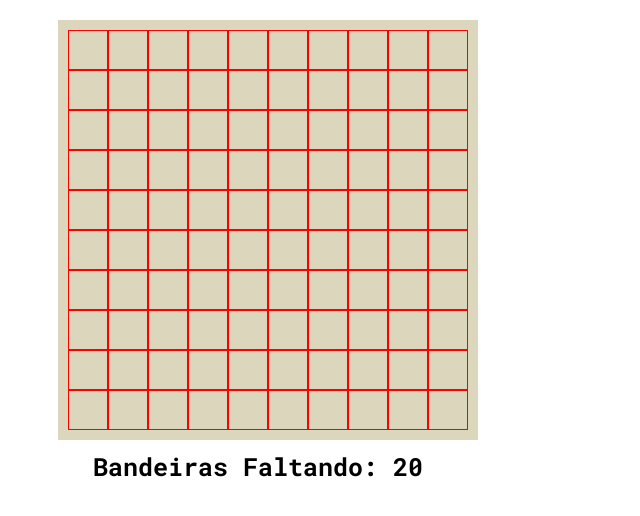
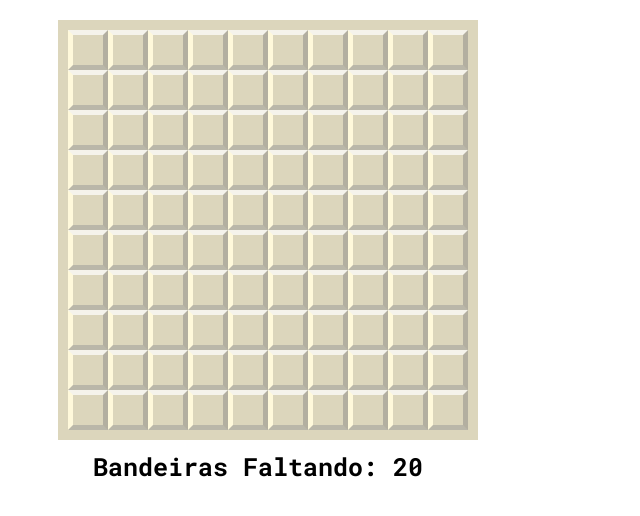
Before and after one commit to caiobaaj/campo-minado, a plain HTML site: page index.html in a window 1280 px wide. Shown: the whole page, without its empty margins (0-640 px from the left). Drawn offline with Linux system fonts and the light colour scheme.

Commit message:
estilização quadrados campo minado

```diff
--- a/script.js
+++ b/script.js
@@ -1,9 +1,9 @@
 document.addEventListener('DOMContentLoaded', function() {
     const grid = document.querySelector('.grid')
-    const width = 10
+    const tamanhoEixo = 10
     const bandeirasFaltando = document.querySelector('#bandeiras-faltando')
     let quantiaBombas = 20
-
+    let quadrados = []
 
     function createBoard() {
 
@@ -11,11 +11,19 @@ document.addEventListener('DOMContentLoaded', function() {
 
         const listaBombas = Array(quantiaBombas).fill('bomba')
         console.log(listaBombas)
+        const listaValida = Array(tamanhoEixo * tamanhoEixo - quantiaBombas).fill('valido')
+        console.log(listaValida)
+        const listaJogo = listaValida.concat(listaBombas)
+        console.log(listaJogo)
+        const listaEmbaralhada = listaJogo.sort(() => Math.random() - 0.5);
+        console.log(listaEmbaralhada)
 
-        for (let i = 0; i < width * width; i++) {
+        for (let i = 0; i < tamanhoEixo * tamanhoEixo; i++) {
             const square = document.createElement('div')
             square.id = i
+            square.classList.add(listaEmbaralhada[i])
             grid.appendChild(square)
+            quadrados.push(square)
         }
     }
     createBoard()
--- a/styles.css
+++ b/styles.css
@@ -22,9 +22,10 @@ div {
      font-family: "Roboto Mono", monospace;
 }
 
-.grid div {
+.valido, .bomba {
      width: 40px;
      height: 40px;
-     border: solid 1px red;
+     border: 5px solid;
+     border-color: #f5f3eb #b3afa0 #bab7a9 #fff9db;
      box-sizing: border-box;
 }
```
